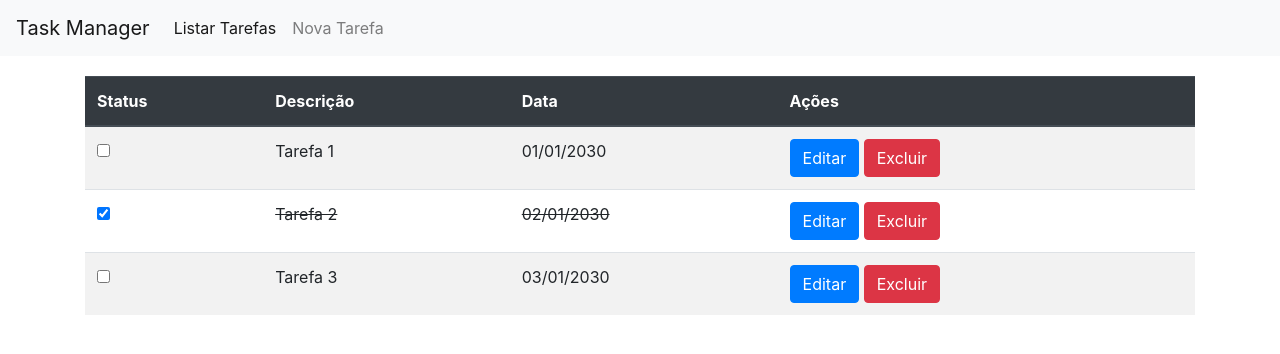
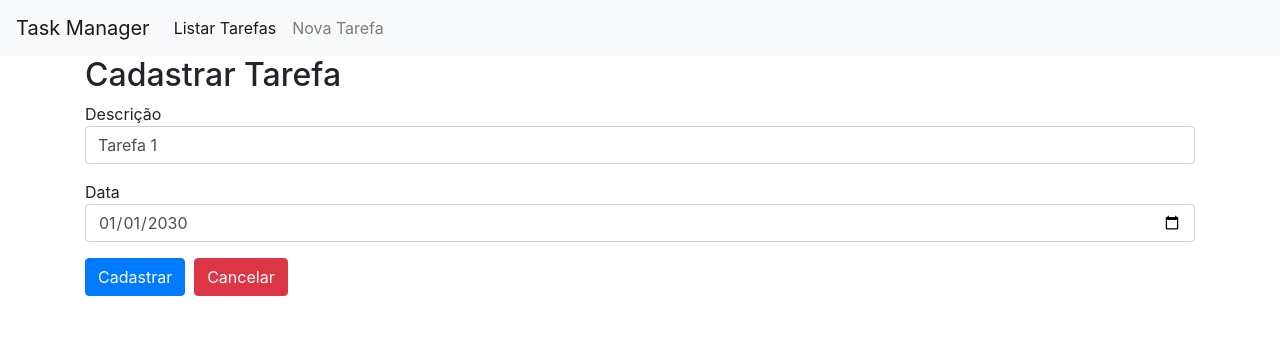
Before and after one commit to vagnersantosdasilva/taskmanager-frontend, a React (Create React App) app: page /form/1 in a window 1280 px wide. Shown: the top 354 px of the page. Built offline with nearby package versions, Linux system fonts and the light colour scheme.

Commit message:
Editar uma tarefa ja cadastrada

```diff
--- a/src/App.js
+++ b/src/App.js
@@ -16,6 +16,7 @@
           <NavBar/>
           <Switch>
             <Route exact path ="/form" component = {TaskForm}/>
+            <Route exact path ="/form/:id" component = {TaskForm}/>
             <Route path ="/" component = {TaskListTable} />
           </Switch>
         </div>
--- a/src/api/TaskService.js
+++ b/src/api/TaskService.js
@@ -3,21 +3,26 @@
 
     constructor(){
         this.tasks = [
-            {id:1,description:"Tarefa 1",whenToDo:"01/01/2030",done:false},
-            {id:2,description:"Tarefa 2",whenToDo:"02/01/2030",done:true},
-            {id:3,description:"Tarefa 3",whenToDo:"03/01/2030",done:false}
+            {id:1,description:"Tarefa 1",whenToDo:"2030-01-01",done:false},
+            {id:2,description:"Tarefa 2",whenToDo:"2030-01-02",done:true},
+            {id:3,description:"Tarefa 3",whenToDo:"2030-01-03",done:false}
         ]
 
     }
     list(){
         return this.tasks;
     }
+    load(id){
+        return this.tasks.filter(t=> t.id===id)[0];
+    }
 
     delete(id){
         this.tasks = this.tasks.filter(task=> task.id !== id);
     }
     save(task) {
-        if (task.id!==0) this.tasks.map(t => task.id !== t.id ? task:t )
+        if (task.id!==0) {
+            this.tasks = this.tasks.map(t => task.id !== t.id ? t:task )
+        }
         else {
             const ids = this.tasks.map(t => t.id);
             const max  = Math.max(...ids);
@@ -25,6 +30,12 @@
             this.tasks.push(task);
         }
     }
+
+    update(task){
+        if (task.id!==0){
+            this.tasks.map(t => t.id ===task.id ? task : t );
+        }
+    }
 }
 
 export default new TaskService();
--- a/src/components/TaskForm.js
+++ b/src/components/TaskForm.js
@@ -17,6 +17,19 @@
 
         this.onSubmitHandler = this.onSubmitHandler.bind(this);
         this.onInputChangeHandler = this.onInputChangeHandler.bind(this);
+    }
+
+    //verificar se id está na url
+    componentDidMount(){
+        const editId = this.props.match.params.id;
+
+
+        if (editId){ //modo de edição
+            const task  = TaskService.load(~~editId)// editId convertido para inteiro
+            this.setState ({task :task} );
+            console.log("task carregada :"+task.description +" / "+task.whenToDo);
+        }
+
     }
 
     onSubmitHandler(event){
@@ -48,6 +61,7 @@
                                 <input type="text"
                                     className="form-control"
                                     name="description"
+                                    value={this.state.task.description}
                                     placeholder="Digite a descrição"
                                     onChange={this.onInputChangeHandler}/>
                             </div>
@@ -57,6 +71,7 @@
                                 <input type="date"
                                     className="form-control"
                                     name="whenToDo"
+                                    value={this.state.task.whenToDo}
                                     placeholder="Informe a data do evento"
                                     onChange={this.onInputChangeHandler}/>
                             </div>
--- a/src/components/TaskListTable.js
+++ b/src/components/TaskListTable.js
@@ -2,6 +2,7 @@
 import TaskService from '../api/TaskService';
 import { ToastContainer, toast } from 'react-toastify';
 import "react-toastify/dist/ReactToastify.css"
+import { Redirect } from 'react-router-dom';
 
 class TaskListTable extends Component {
 
@@ -9,10 +10,12 @@
         super(props)
 
         this.state = {
-            tasks:[]
+            tasks:[],
+            editId:0
         }
         this.onDeleteHandler=this.onDeleteHandler.bind(this);
         this.onStatusChangeHandler=this.onStatusChangeHandler.bind(this);
+        this.onEditHandler=this.onEditHandler.bind(this);
     }
 
     //Quando o componente estiver pronto
@@ -39,8 +42,17 @@
         this.listTasks();
     }
 
+    onEditHandler(id){
+        this.setState({editId:id});
+
+    }
+
     render() {
+
+        if (this.state.editId > 0)  return <Redirect to= {`/form/${this.state.editId}`}/>
+
         return (
+
             <div className="container" style={{marginTop:20}}>
                 <table className="table table-striped">
                     <TableHeader/>
@@ -49,6 +61,7 @@
                             tasks={this.state.tasks}
                             onDelete={this.onDeleteHandler}
                             onStatusChange ={this.onStatusChangeHandler}
+                            onEdit={this.onEditHandler}
                         />
                         :
                         <EmptyTableBody/>
@@ -99,6 +112,7 @@
                             type="button"
                             value="Editar"
                             className="btn btn-primary"
+                            onClick={()=>props.onEdit(task.id)}
                         />&nbsp;
                         <input
                             type="button"
```
